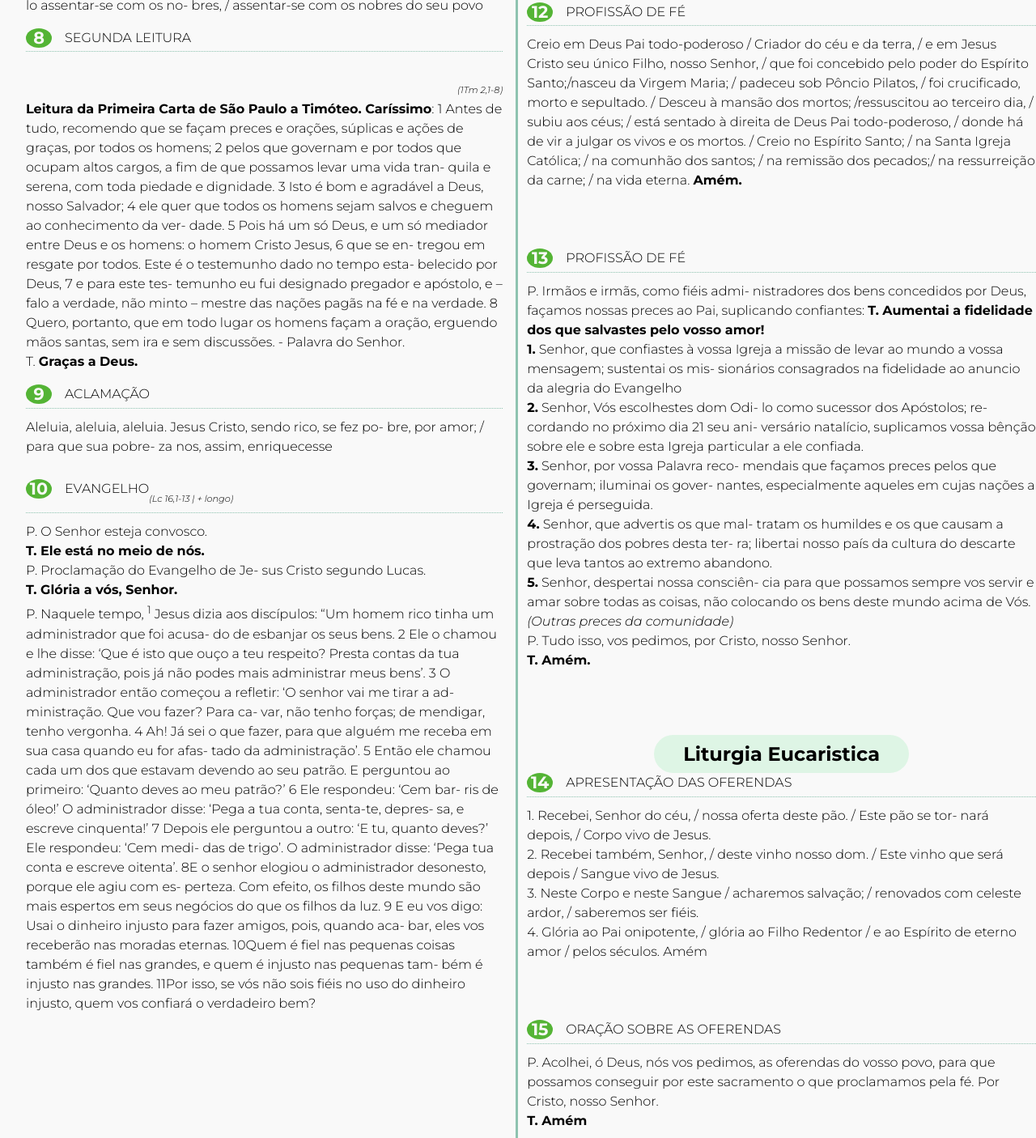
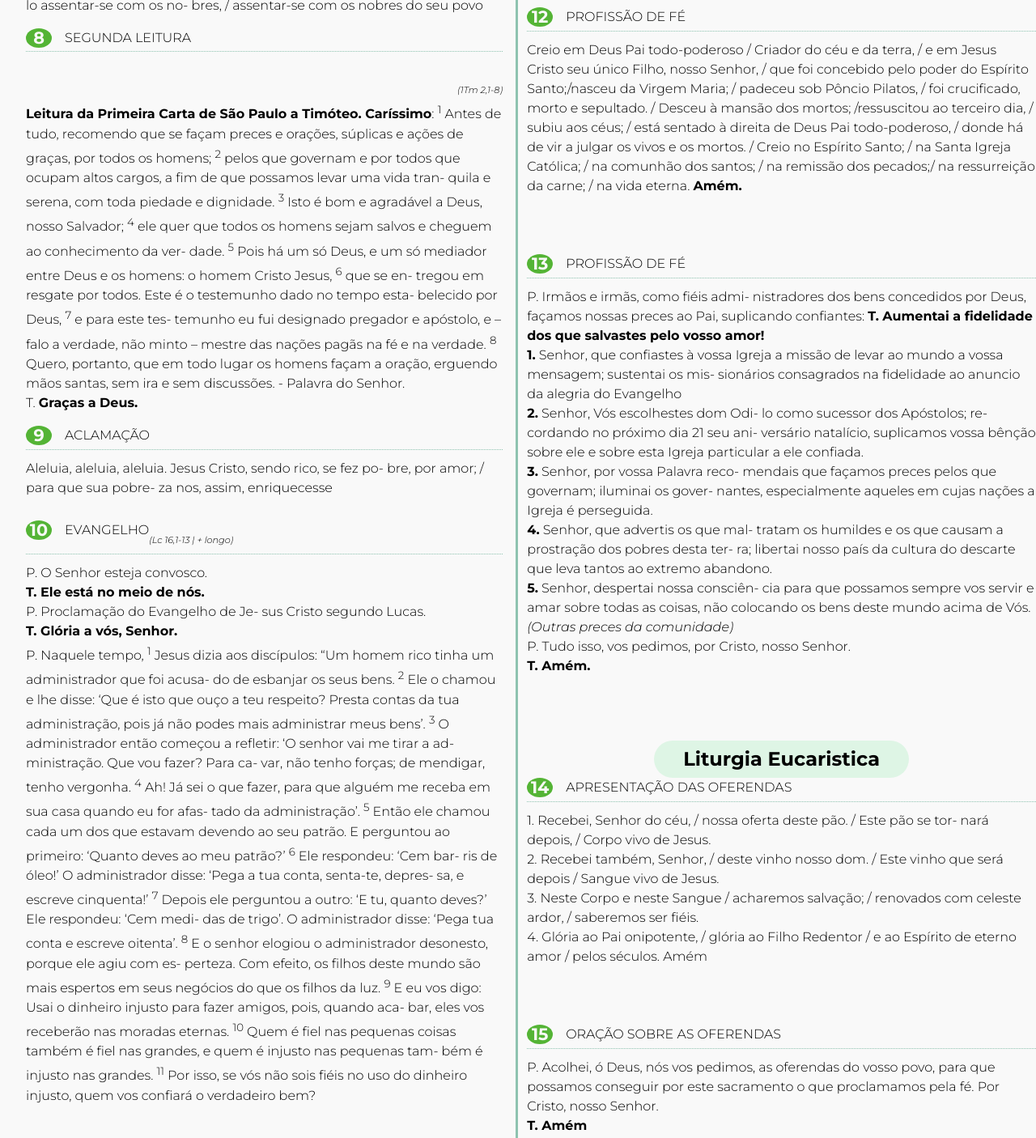
Before and after one commit to Matheus-Cegatti/projeto-1, a plain HTML site: page index2.html in a window 1280 px wide. Shown: the part 440-1846 px from the top of the page at 81% size. Drawn offline with Linux system fonts and the light colour scheme.

Commit message:
adicionando <sup> aos numeros da leitura

```diff
--- a/index2.html
+++ b/index2.html
@@ -54,11 +54,11 @@
                             agora e por toda a eternidade!<br></p>
                     </div>
 
-                    <p class="numero-salmo">2.</p> O Senhor está acima das nações,* sua glória vai além dos altos céus.
+                    <p class="numero-salmo">2.</p> O Senhor está acima das nações, sua glória vai além dos altos céus.
                     /
                     Quem pode comparar-se ao nosso
-                    Deus, + ao Senhor, que no alto céu
-                    tem o seu trono * e se inclina para
+                    Deus, ao Senhor, que no alto céu
+                    tem o seu trono e se inclina para
                     olhar o céu e a terra?<br>
                     <p class="numero-salmo">3.</p> Levanta da poeira o indigente /
                     e do lixo ele retira o pobrezinho, /
@@ -71,30 +71,30 @@
                         </div>
                         <p class="leitura"><br>(1Tm 2,1-8)</p>
                         <p class="canto-entrada"><b>Leitura da Primeira Carta de São
-                                Paulo a Timóteo. Caríssimo</b>: 1
+                                Paulo a Timóteo. Caríssimo</b>: <sup>1</sup>
                             Antes
                             de tudo, recomendo que se façam
                             preces e orações, súplicas e ações
                             de graças, por todos os homens;
-                            2
+                            <sup>2</sup>
                             pelos que governam e por todos
                             que ocupam altos cargos, a fim de
                             que possamos levar uma vida tran- quila e serena, com toda piedade e
-                            dignidade. 3
+                            dignidade. <sup>3</sup>
                             Isto é bom e agradável
-                            a Deus, nosso Salvador; 4
+                            a Deus, nosso Salvador; <sup>4</sup>
                             ele quer
                             que todos os homens sejam salvos
-                            e cheguem ao conhecimento da ver- dade. 5
+                            e cheguem ao conhecimento da ver- dade. <sup>5</sup>
                             Pois há um só Deus, e um só
                             mediador entre Deus e os homens:
-                            o homem Cristo Jesus, 6
+                            o homem Cristo Jesus, <sup>6</sup>
                             que se en- tregou em resgate por todos. Este é
-                            o testemunho dado no tempo esta- belecido por Deus, 7
+                            o testemunho dado no tempo esta- belecido por Deus, <sup>7</sup>
                             e para este tes- temunho eu fui designado pregador
                             e apóstolo, e – falo a verdade, não
                             minto – mestre das nações pagãs na
-                            fé e na verdade. 8
+                            fé e na verdade. <sup>8</sup>
                             Quero, portanto,
                             que em todo lugar os homens façam
                             a oração, erguendo mãos santas,
@@ -126,40 +126,40 @@
                             P. Naquele tempo, <sup>1</sup>
                             Jesus dizia aos
                             discípulos: “Um homem rico tinha
-                            um administrador que foi acusa- do de esbanjar os seus bens. 2
+                            um administrador que foi acusa- do de esbanjar os seus bens. <sup>2</sup>
                             Ele o chamou e lhe disse: ‘Que é isto que
                             ouço a teu respeito? Presta contas
                             da tua administração, pois já não
                             podes mais administrar meus bens’.
-                            3
+                            <sup>3</sup>
                             O administrador então começou a
                             refletir: ‘O senhor vai me tirar a ad- ministração. Que vou fazer? Para ca- var, não tenho
                             forças; de mendigar,
-                            tenho vergonha. 4
+                            tenho vergonha. <sup>4</sup>
                             Ah! Já sei o que
                             fazer, para que alguém me receba
-                            em sua casa quando eu for afas- tado da administração’. 5
+                            em sua casa quando eu for afas- tado da administração’. <sup>5</sup>
                             Então ele
                             chamou cada um dos que estavam
                             devendo ao seu patrão. E perguntou
                             ao primeiro: ‘Quanto deves ao meu
-                            patrão?’ 6
+                            patrão?’ <sup>6</sup>
                             Ele respondeu: ‘Cem bar- ris de óleo!’ O administrador disse:
-                            ‘Pega a tua conta, senta-te, depres- sa, e escreve cinquenta!’ 7
+                            ‘Pega a tua conta, senta-te, depres- sa, e escreve cinquenta!’ <sup>7</sup>
                             Depois
                             ele perguntou a outro: ‘E tu, quanto
                             deves?’ Ele respondeu: ‘Cem medi- das de trigo’. O administrador disse:
                             ‘Pega tua conta e escreve oitenta’.
-                            8E o senhor elogiou o administrador
+                            <sup>8</sup> E o senhor elogiou o administrador
                             desonesto, porque ele agiu com es- perteza. Com efeito, os filhos deste
                             mundo são mais espertos em seus
-                            negócios do que os filhos da luz. 9
+                            negócios do que os filhos da luz. <sup>9</sup>
                             E
                             eu vos digo: Usai o dinheiro injusto
                             para fazer amigos, pois, quando aca- bar, eles vos receberão nas moradas
-                            eternas. 10Quem é fiel nas pequenas
+                            eternas. <sup>10</sup> Quem é fiel nas pequenas
                             coisas também é fiel nas grandes, e
-                            quem é injusto nas pequenas tam- bém é injusto nas grandes. 11Por
+                            quem é injusto nas pequenas tam- bém é injusto nas grandes. <sup>11</sup> Por
                             isso, se vós não sois fiéis no uso do
                             dinheiro injusto, quem vos confiará
                             o verdadeiro bem?
@@ -173,7 +173,7 @@
                 <section class="ritos-inciais">
 
                     <p class="canto-entrada">
-                        12E se não sois
+                        <sup>12</sup> E se não sois
                         fiéis no que é dos outros, quem vos
                         dará aquilo que é vosso? 13Ninguém
                         pode servir a dois senhores, porque
```
Also changed, not shown: index.html (+4 -4 lines).
